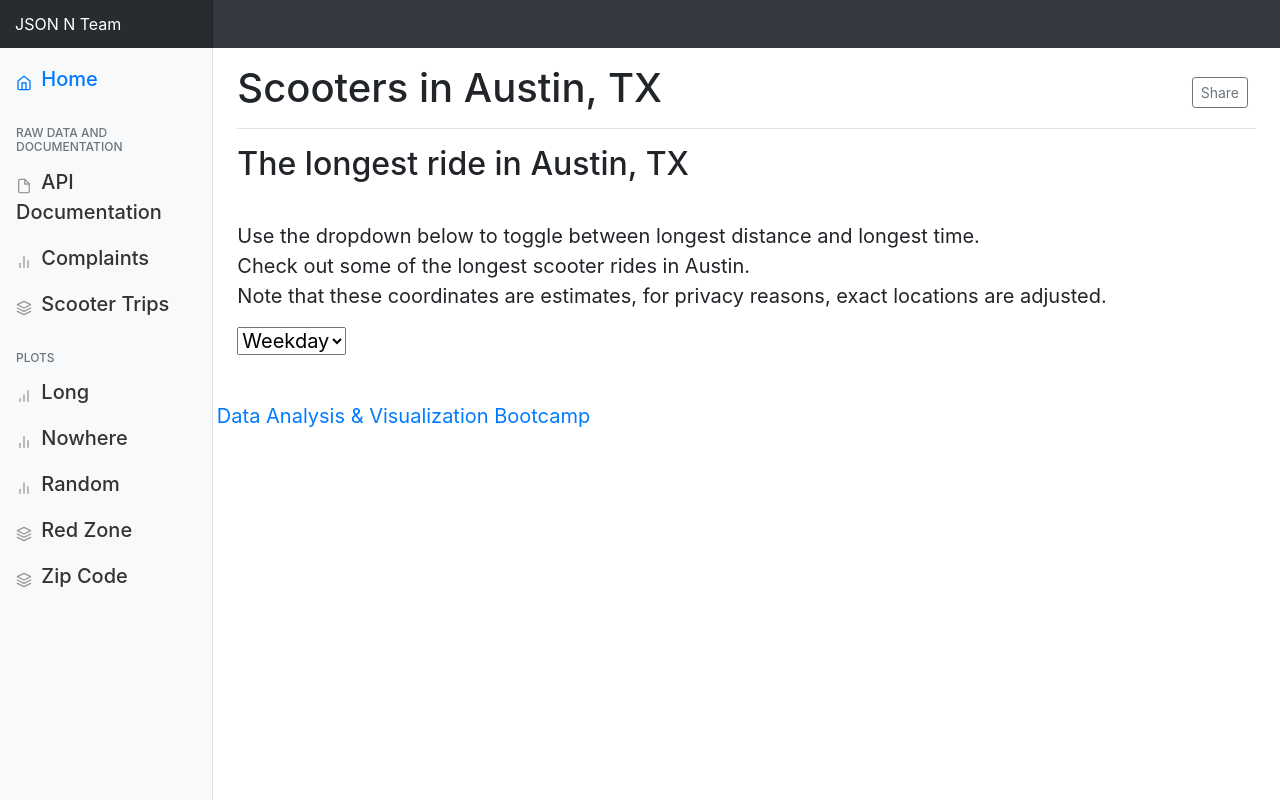
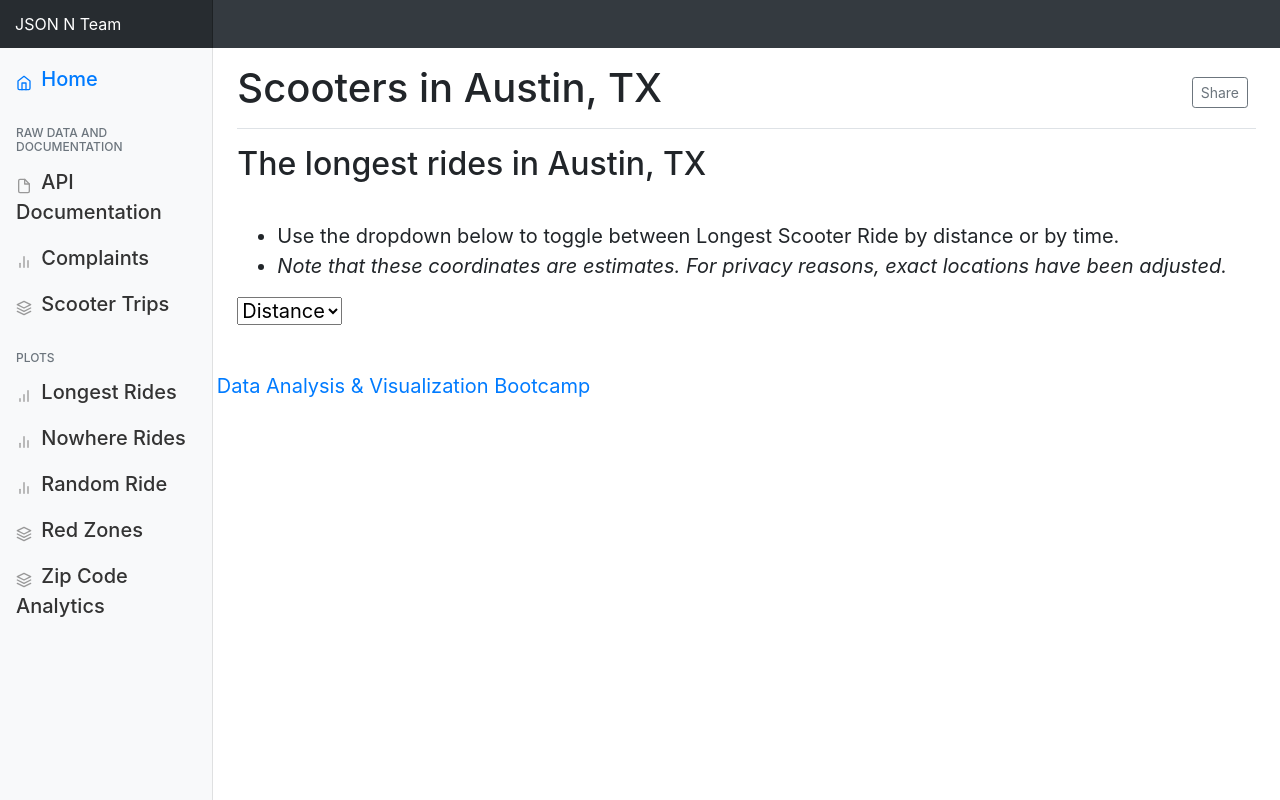
Before and after one commit to JansenKat/scooter-app, a FastAPI app: page /distance in a window 1280 px wide. Run offline with FastAPI, Linux system fonts and the light colour scheme; some libraries are stand-ins or nearby versions.

Commit message:
some more changes

```diff
--- a/sql_app/main.py
+++ b/sql_app/main.py
@@ -75,12 +75,10 @@ def show_random(request: Request):
     return templates.TemplateResponse("random.html", {"request": request})
 
 
-@app.get("/zipcode/{zipcode}")
-def zip_stats(zipcode, request: Request):
+@app.get("/zipcode")
+def zip_stats(request: Request):
     # % compaint, # rides in,m # rides out, max expense, min expense, avg, complaints, maps and other stats
-    return templates.TemplateResponse(
-        "zipcode.html", {"request": request, "zipcode": zipcode}
-    )
+    return templates.TemplateResponse("zipcode.html", {"request": request})
 
 
 @app.get("/distance_api")
--- a/static/js/random.js
+++ b/static/js/random_table.js
@@ -39,5 +39,5 @@ Plotly.d3.json("/random_api", function (err, rows) {
         title: "Random Scooter Ride"
     }
 
-    Plotly.newPlot('randomDiv', data, layout);
+    Plotly.newPlot('randomDiv2', data, layout);
 });
--- a/templates/index.html
+++ b/templates/index.html
@@ -24,8 +24,10 @@
                 <!-- -------------- Insert Intro Blurb Here --------------- -->
                 <p>
                     If you've been out and about on campus or in downtown Austin, you can't help but notice that
-                    scooters are all over the place. We decided to examine distance and duration of scooter rides and
-                    where people complain about scooters.
+                    scooters are all over the place. Using data available from the <a
+                        href="https://data.austintexas.gov/City-Government/311-Unified-Data-Test-Site-2019/i26j-ai4z">City
+                        of Austin</a>, we explored metrics around distance and duration of scooter rides as well as
+                    complaints by zipcode.
                 </p>
                 <p>
                     In our first project we merged data sets to create
--- a/templates/layout.html
+++ b/templates/layout.html
@@ -89,32 +89,32 @@
                         <li class="nav-item">
                             <a class="nav-link" href="distance">
                                 <span data-feather="bar-chart"></span>
-                                Long <span class="sr-only"></span>
+                                Longest Rides <span class="sr-only"></span>
                             </a>
                         </li>
                         <li class="nav-item">
                             <a class="nav-link" href="zero_distance">
                                 <span data-feather="bar-chart-2"></span>
-                                Nowhere <span class="sr-only"></span>
+                                Nowhere Rides <span class="sr-only"></span>
                             </a>
                         </li>
                         <li class="nav-item">
                             <a class="nav-link" href="random">
                                 <span data-feather="bar-chart-2"></span>
-                                Random <span class="sr-only"></span>
+                                Random Ride <span class="sr-only"></span>
                             </a>
                         </li>
                         <li class="nav-item">
                             <a class="nav-link" href="red_zone">
                                 <span data-feather="layers"></span>
-                                Red Zone <span class="sr-only"></span>
+                                Red Zones <span class="sr-only"></span>
                             </a>
                         </li>
 
                         <li class="nav-item">
-                            <a class="nav-link" href="random3">
+                            <a class="nav-link" href="zipcode">
                                 <span data-feather="layers"></span>
-                                Zip Code <span class="sr-only"></span>
+                                Zip Code Analytics <span class="sr-only"></span>
                             </a>
                         </li>
                     </ul>
--- a/templates/long.html
+++ b/templates/long.html
@@ -12,55 +12,47 @@
             </div>
         </div>
     </div>
-    <div class="container">
+    <!-- <div class="container">
         <div class="row">
             <div class="col-6">
-
-
                 <div id="longDiv"></div>
             </div>
             <div class="col-6">
-
-
             <div id="longDiv2"></div>
             </div>
         </div>
-    </div>
+    </div> -->
     <div class="container">
         <div class="row">
-            <h2> The longest ride in Austin, TX</h2>
+            <h2> The longest rides in Austin, TX</h2>
         </div>
         <br>
         <div class="row">
-            <p>Use the dropdown below to toggle between longest distance and longest time.
-                <br>Check out some of the longest scooter rides in Austin.
-                <br>Note that these coordinates are estimates, for privacy reasons, exact locations are adjusted.</p>
+            <p>
+                <ul>
+                    <li>
+                        Use the dropdown below to toggle between Longest Scooter Ride by distance or by time.
+                    </li>
+                    <li>
+                        <i>Note that these coordinates are estimates. For privacy reasons, exact locations have been
+                            adjusted.</i>
+                    </li>
+                </ul>
+                <br>
+            </p>
         </div>
         <div class="row">
             <select id="box_dropdown" onchange="getData(this.value)">
-                <option value="weekday">Weekday</option>
-                <option value="zip">Zipcode</option>
-                <option value="month_name">Month</option>
-                <option value="hour">Hours</option>
+                <option value="trip_distance">Distance</option>
+                <option value="trip_duration">Duration</option>
             </select>
         </div>
         <br>
         <!-- -------------- Insert a plot here --------------- -->
         <div class="row">
-            <div id="complaintDiv" style="width:100%;height:100%;"></div>
+            <div id="longDiv3" style="width:100%;height:100%;"></div>
         </div>
         <!-- -------------- ------------------ --------------- -->
-        <!-- -------------- Insert a plot here --------------- -->
-        <div class="row">
-            <div id="longDiv" style="width:100%;height:100%;"></div>
-        </div>
-        <!-- -------------- ------------------ --------------- -->
-        <!-- -------------- Insert a plot here --------------- -->
-        <div class="row">
-            <div id="longDiv2" style="width:100%;height:100%;"></div>
-        </div>
-        <!-- -------------- ------------------ --------------- -->
-
     </div>
 </main>
 
@@ -69,13 +61,15 @@
 <script>
     feather.replace()
 </script>
-
-<script src="https://code.jquery.com/jquery-3.4.1.slim.min.js" integrity="sha384-J6qa4849blE2+poT4WnyKhv5vZF5SrPo0iEjwBvKU7imGFAV0wwj1yYfoRSJoZ+n" crossorigin="anonymous"></script>
-<script src="https://cdn.jsdelivr.net/npm/popper.js@1.16.0/dist/umd/popper.min.js" integrity="sha384-Q6E9RHvbIyZFJoft+2mJbHaEWldlvI9IOYy5n3zV9zzTtmI3UksdQRVvoxMfooAo" crossorigin="anonymous"></script>
-<script src="https://stackpath.bootstrapcdn.com/bootstrap/4.4.1/js/bootstrap.min.js" integrity="sha384-wfSDF2E50Y2D1uUdj0O3uMBJnjuUD4Ih7YwaYd1iqfktj0Uod8GCExl3Og8ifwB6" crossorigin="anonymous"></script>
-<script src="https://cdnjs.cloudflare.com/ajax/libs/d3/5.5.0/d3.js"></script>
-<script src="https://cdn.plot.ly/plotly-latest.min.js"></script>
-<script src="./static/js/longest_distance.js" ></script>
-<script src="./static/js/longest_duration_plot.js" ></script>
-
+<!-- Plots -->
+<script src="https://code.jquery.com/jquery-3.4.1.slim.min.js"
+    integrity="sha384-J6qa4849blE2+poT4WnyKhv5vZF5SrPo0iEjwBvKU7imGFAV0wwj1yYfoRSJoZ+n"
+    crossorigin="anonymous"></script>
+<script src="https://cdn.jsdelivr.net/npm/popper.js@1.16.0/dist/umd/popper.min.js"
+    integrity="sha384-Q6E9RHvbIyZFJoft+2mJbHaEWldlvI9IOYy5n3zV9zzTtmI3UksdQRVvoxMfooAo"
+    crossorigin="anonymous"></script>
+<script src="https://stackpath.bootstrapcdn.com/bootstrap/4.4.1/js/bootstrap.min.js"
+    integrity="sha384-wfSDF2E50Y2D1uUdj0O3uMBJnjuUD4Ih7YwaYd1iqfktj0Uod8GCExl3Og8ifwB6"
+    crossorigin="anonymous"></script>
+<script src="./static/js/longest_trip.js"></script>
 {% endblock %}
```
Also changed, not shown: static/js/complaintplot.js (+4 -4 lines), templates/nowhere.html (+10 -7 lines), templates/random.html (+10 -12 lines), templates/zipcode.html (+7 -7 lines), 1 other file. Lines whose indentation alone changed are shown as unchanged.
